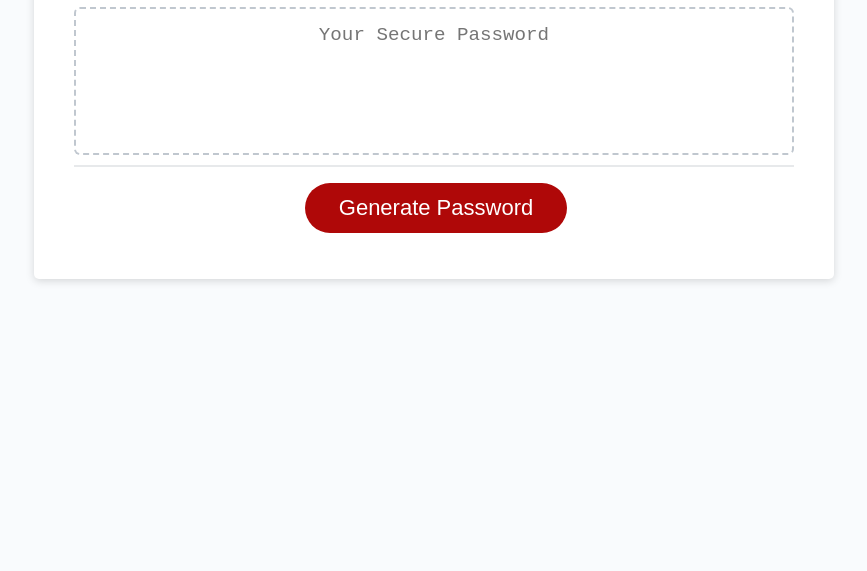
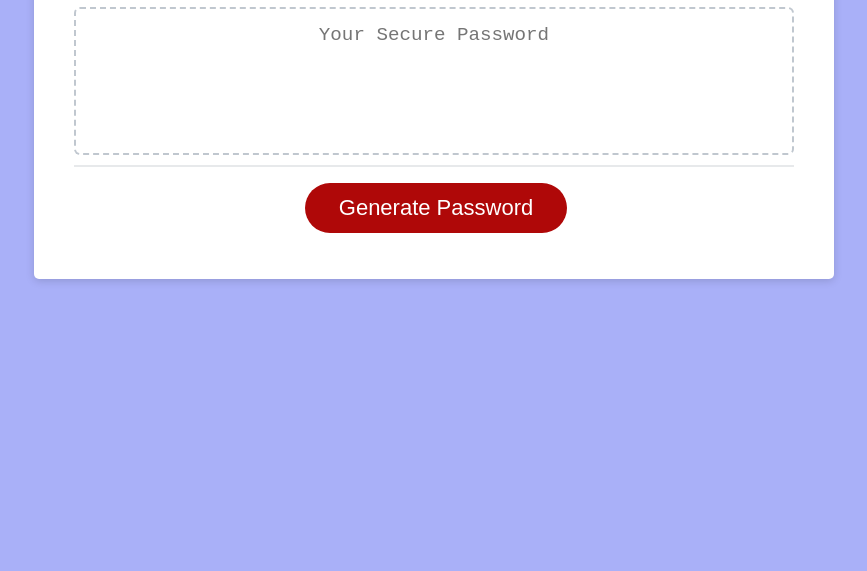
Before and after one commit to lzegart/Password-Generator, a plain HTML site: page index.html in a window 1280 px wide. Shown: the part 229-800 px from the top of the page, without its empty margins (206-1073 px from the left). Drawn offline with Linux system fonts and the light colour scheme.

Commit message:
gave background color

```diff
--- a/style.css
+++ b/style.css
@@ -14,7 +14,7 @@ body,
 
 body {
   font-family: sans-serif;
-  background-color: #f9fbfd;
+  background-color: #a9b0f8;
 }
 
 .wrapper {
```
Also changed, not shown: Assets/03-javascript-homework-demo.png (deleted), 1 other file.
